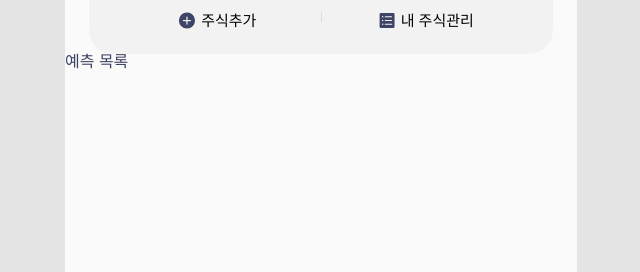
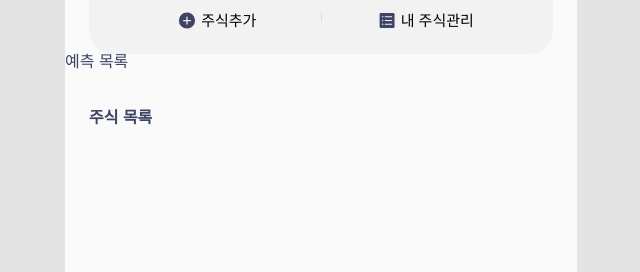
Before and after one commit to seungminRyu/stock-eye, a React (Create React App) app: page / in a window 1280 px wide. Shown: the part 406-678 px from the top of the page, without its empty margins (319-959 px from the left). Built offline with nearby package versions, Linux system fonts and the light colour scheme.

Commit message:
Edit: StockList에 헤더 추가

```diff
--- a/src/component/StockList.js
+++ b/src/component/StockList.js
@@ -2,14 +2,13 @@ import React from 'react';
 import { Link } from 'react-router-dom';
 import styled from 'styled-components';
 import StockItem from './StockItem';
-
-const StockListBlock = styled.div``;
 
 function StockList(props) {
     const { stockList } = props;
 
     return (
         <StockListBlock>
+            <h2 className="section-title">주식 목록</h2>
             <ul className="user-stock-list">
                 {stockList.map((stock, i) =>
                     <Link to={`/stock?name=${stock.name}`} key={stock.code}>
@@ -21,4 +20,10 @@ function StockList(props) {
     );
 }
 
+const StockListBlock = styled.div`
+    background-color: var(--bg-white);
+    padding: 0 24px 80px;
+    margin-top: 40px;
+`;
+
 export default StockList;
```
